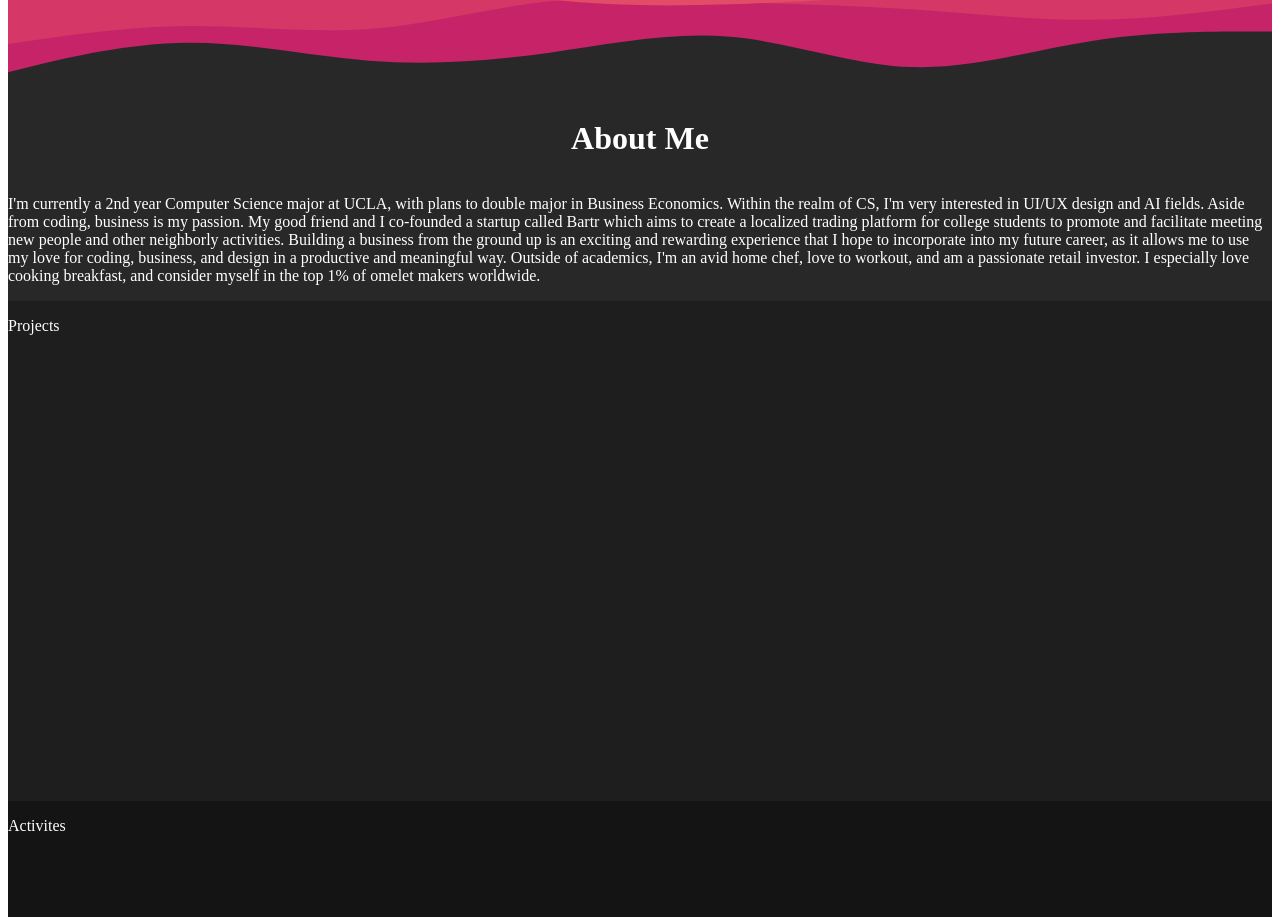
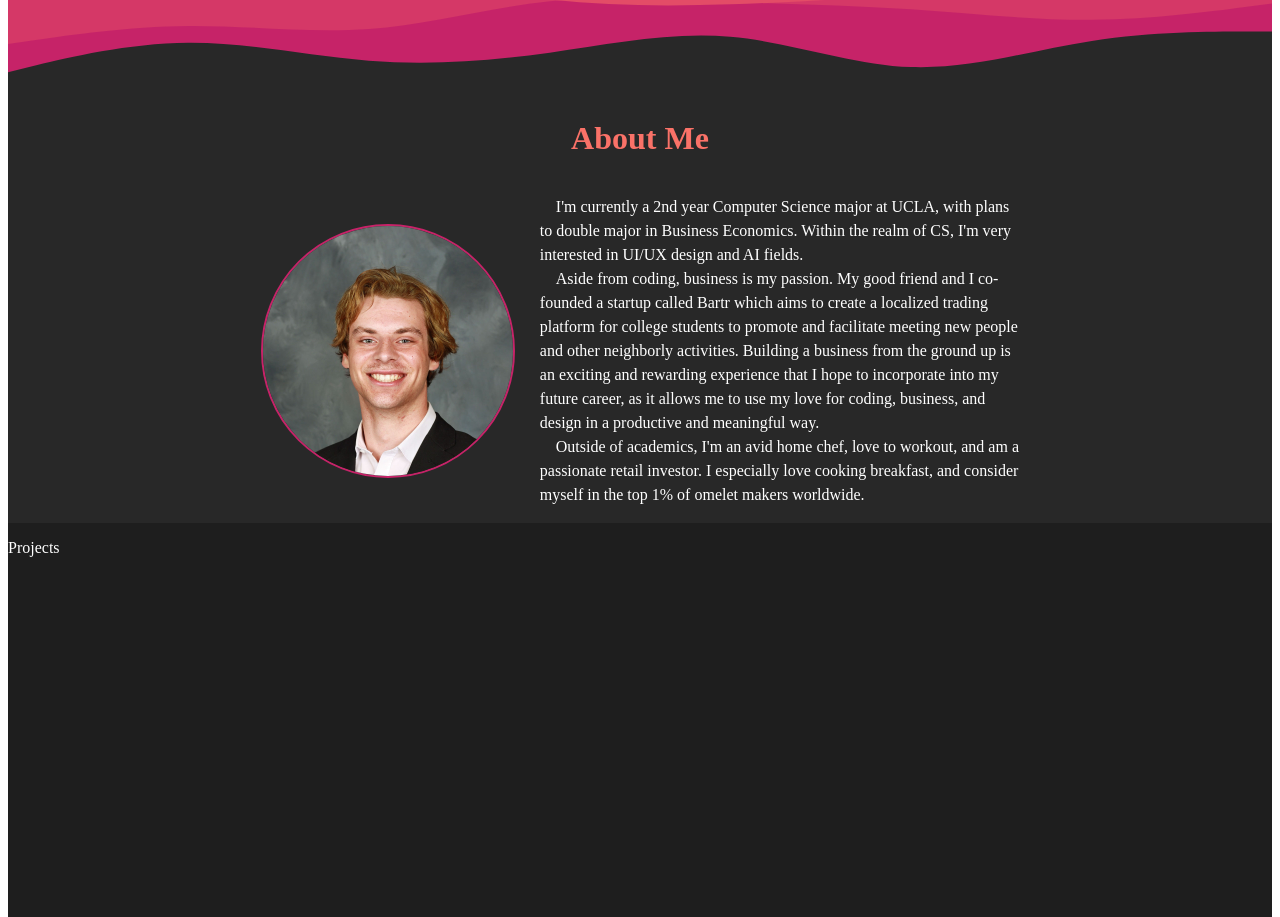
Before and after one commit to AdamMuzz/Personal-Site, a JavaScript app: page / in a window 1280 px wide. Shown: the part 920-1837 px from the top of the page. Built offline with nearby package versions, Linux system fonts and the light colour scheme; the HTML template or start-up script is replaced by a standard one.

Commit message:
styled up the bio

```diff
--- a/src/About.js
+++ b/src/About.js
@@ -1,20 +1,23 @@
 import './styles/About.css';
+import headshot from './images/headshot.jpeg';
 
 function AboutSection() {
 	return (
 		<div id='About-BG'>
 
-			<h1>About Me</h1>
+			<h1 className='section-title'>About Me</h1>
 
-			<div>
-				{/* image of myself & bio */}
+			<div id='bio'>
+				<img id='headshot' src={headshot} alt='HeadShot'/>
 				<p>
-					I'm currently a 2nd year Computer Science major at UCLA, with plans to double major in Business Economics.
+					&emsp;I'm currently a 2nd year Computer Science major at UCLA, with plans to double major in Business Economics.
 					Within the realm of CS, I'm very interested in UI/UX design and AI fields.
-					Aside from coding, business is my passion.
+					<br/>
+					&emsp;Aside from coding, business is my passion.
 					My good friend and I co-founded a startup called Bartr which aims to create a localized trading platform for college students to promote and facilitate meeting new people and other neighborly activities.
 					Building a business from the ground up is an exciting and rewarding experience that I hope to incorporate into my future career, as it allows me to use my love for coding, business, and design in a productive and meaningful way.
-					Outside of academics, I'm an avid home chef, love to workout, and am a passionate retail investor.
+					<br/>
+					&emsp;Outside of academics, I'm an avid home chef, love to workout, and am a passionate retail investor.
 					I especially love cooking breakfast, and consider myself in the top 1% of omelet makers worldwide.
 				</p>
 			</div>
--- a/src/styles/About.css
+++ b/src/styles/About.css
@@ -4,3 +4,18 @@
 	flex-direction: column;
 	align-items: center;
 }
+
+#bio {
+	width: 60%;
+	line-height: 1.5;
+	display: flex;
+	align-items: center;
+}
+#headshot {
+	width: 250px;
+	height: 250px;
+	display: block;
+	border-radius: 50%;
+	border: #C62368 2px solid;
+	margin-right: 25px;
+}
--- a/src/styles/App.css
+++ b/src/styles/App.css
@@ -3,6 +3,10 @@
   display: flex;
   flex-direction: column;
   color: white;
+}
+
+.section-title {
+  color: #FA7268;
 }
 
 #projects {
```
Also changed, not shown: src/images/headshot.jpeg (added).
